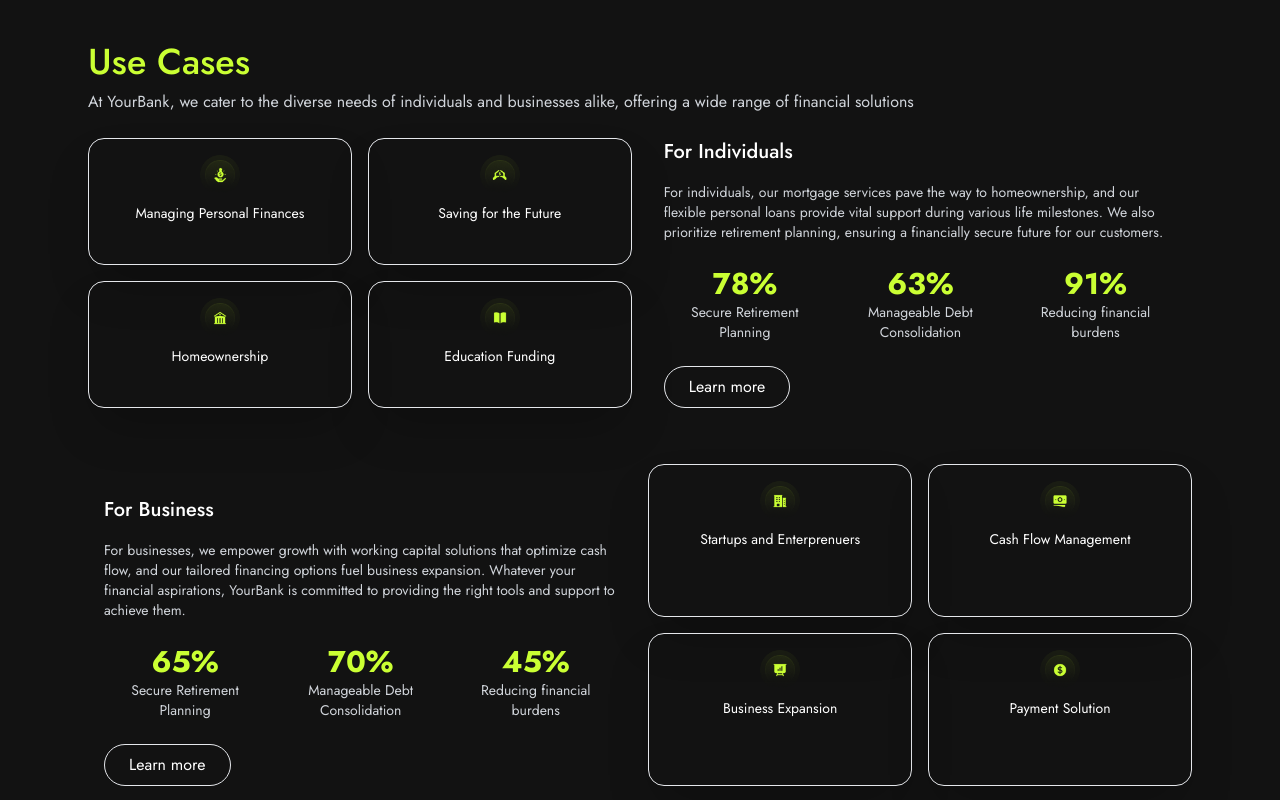
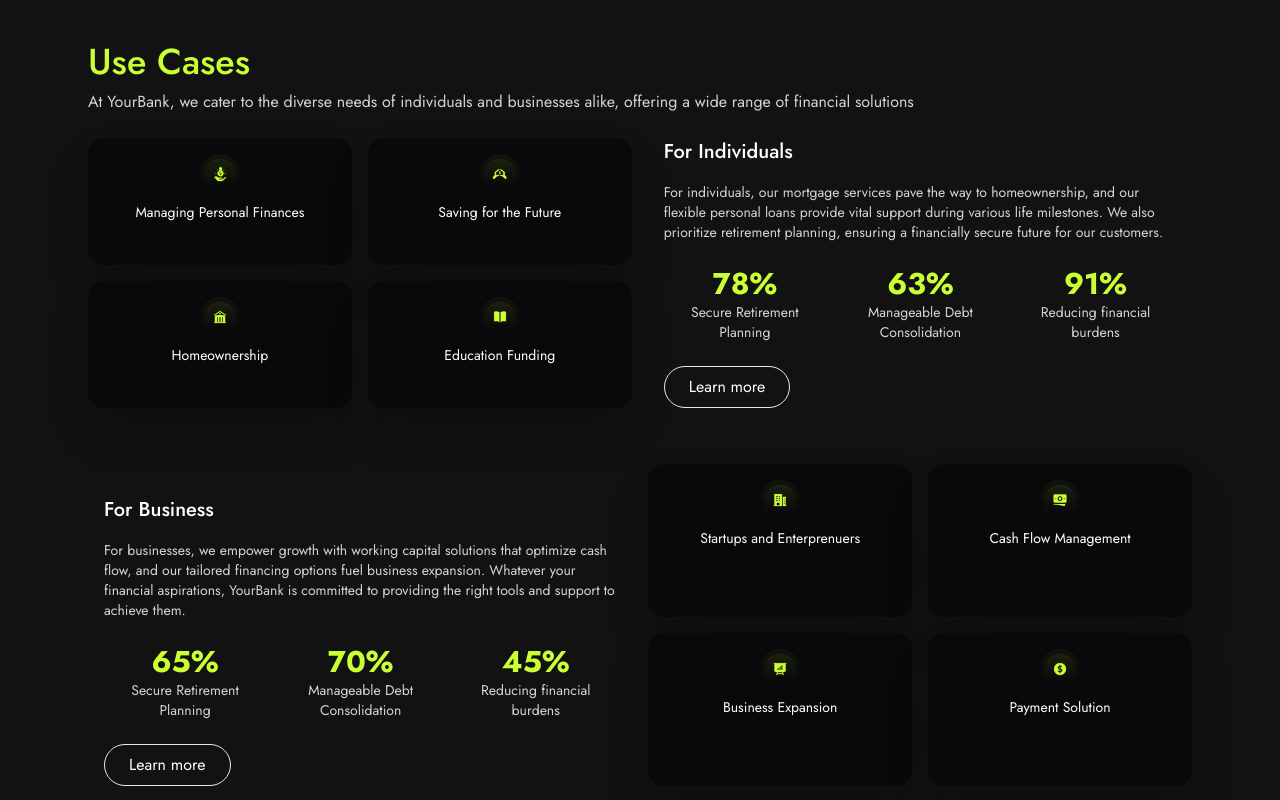
Before and after one commit to Cody-nas/YourBanK-App, a React (Vite) app: page / in a window 1280 px wide. Shown: the part 1140-1940 px from the top of the page. Built offline with nearby package versions, Linux system fonts and the light colour scheme.

Commit message:
Refactor Benefits and UseCases components for improved styling and consistency

```diff
--- a/src/components/Benefits.jsx
+++ b/src/components/Benefits.jsx
@@ -19,7 +19,7 @@
       </div>
       <div className='grid grid-cols-1 mt-4 md:grid-cols-2 gap-6'>
         {/* benefit 1 */}
-        <div className=' p-6 mt-4 '>
+        <div className='bg-zinc-950 rounded-br-[25px] rounded-tl-[25px] p-6 mt-4 '>
           <div className='flex  items-center gap-2'>
             <img src={competitive} alt="" className='w-10 h-10' />
             <h3 className='text-xl font-medium mb-2'>
@@ -31,7 +31,7 @@
           </p>
         </div>
         {/* benefit 2 */}
-        <div className=' p-6 mt-4 '>
+        <div className=' p-6 mt-4 bg-zinc-950 rounded-br-[25px] rounded-tl-[25px] '>
           <div className='flex  items-center gap-2'>
             <img src={health} alt="" className='w-10 h-10' />
             <h3 className='text-xl font-medium mb-2'>
@@ -43,7 +43,7 @@
           </p>
         </div>
         {/* benefit 3 */}
-        <div className=' p-6 mt-4 '>
+        <div className=' p-6 mt-4 bg-zinc-950 rounded-br-[25px] rounded-tl-[25px] '>
           <div className='flex  items-center gap-2'>
             <img src={retirement} alt="" className='w-10 h-10' />
             <h3 className='text-xl font-medium mb-2'>
@@ -55,7 +55,7 @@
           </p>
         </div>
         {/* benefit 4 */}
-        <div className=' p-6 mt-4 '>
+        <div className=' p-6 mt-4 bg-zinc-950 rounded-br-[25px] rounded-tl-[25px] '>
           <div className='flex  items-center gap-2'>
             <img src={workLife} alt="" className='w-10 h-10' />
             <h3 className='text-xl font-medium mb-2'>
--- a/src/components/UseCases.jsx
+++ b/src/components/UseCases.jsx
@@ -26,35 +26,29 @@
           {/* left section */}
           <div className="w-full md:w-1/2 grid grid-cols-2 text-sm mt-4 gap-4">
             {/* <!-- Card 1 --> */}
-            <div className=" p-4 rounded-2xl border shadow-2xl text-center">
+            <div className=" p-4 rounded-2xl bg-zinc-950 shadow-2xl text-center">
               <div className="text-center mb-2">
                 <img src={managing} alt="" className='w-10 h-10 mx-auto' />
               </div>
               <p>Managing Personal Finances</p>
             </div>
-
-
             {/* <!-- Card 2 --> */}
-            <div className=" p-4 rounded-2xl border shadow-2xl text-center">
+            <div className=" p-4 rounded-2xl bg-zinc-950 shadow-2xl text-center">
               <div className="mb-2">
                 <img src={future} alt="" className='w-10 h-10 mx-auto' />
               </div>
               <p>Saving for the Future</p>
             </div>
-
-
             {/* <!-- Card 3 --> */}
-            <div className="p-4 rounded-2xl border shadow-2xl text-center">
+            <div className="p-4 rounded-2xl bg-zinc-950 shadow-2xl text-center">
               <div className="mb-2">
                 <img src={home} alt="" className='w-10 h-10 mx-auto' />
 
               </div>
               <p>Homeownership</p>
             </div>
-
-
             {/* <!-- Card 4 --> */}
-            <div className="p-4 rounded-2xl border shadow-2xl text-center">
+            <div className="p-4 rounded-2xl bg-zinc-950 shadow-2xl text-center">
               <div className=" mb-2">
                 <img src={funding} alt="" className='w-10 h-10 mx-auto' />
 
@@ -123,7 +117,7 @@
           {/* right section */}
           <div className="w-full md:w-1/2 grid grid-cols-2 text-sm mt-6 gap-4">
             {/* <!-- Card 1 --> */}
-            <div className=" p-4 rounded-2xl border shadow-2xl text-center">
+            <div className=" p-4 rounded-2xl bg-zinc-950 shadow-2xl text-center">
               <div className="text-center mb-2">
                 <img src={startup} alt="" className='w-10 h-10 mx-auto' />
               </div>
@@ -132,7 +126,7 @@
 
 
             {/* <!-- Card 2 --> */}
-            <div className=" p-4 rounded-2xl border shadow-2xl text-center">
+            <div className=" p-4 rounded-2xl bg-zinc-950 shadow-2xl text-center">
               <div className="mb-2">
                 <img src={cashflow} alt="" className='w-10 h-10 mx-auto' />
               </div>
@@ -141,7 +135,7 @@
 
 
             {/* <!-- Card 3 --> */}
-            <div className="p-4 rounded-2xl border shadow-2xl text-center">
+            <div className="p-4 rounded-2xl bg-zinc-950 shadow-2xl text-center">
               <div className="mb-2">
                 <img src={business} alt="" className='w-10 h-10 mx-auto' />
 
@@ -151,7 +145,7 @@
 
 
             {/* <!-- Card 4 --> */}
-            <div className="p-4 rounded-2xl border shadow-2xl text-center">
+            <div className="p-4 rounded-2xl bg-zinc-950 shadow-2xl text-center">
               <div className=" mb-2">
                 <img src={payment} alt="" className='w-10 h-10 mx-auto' />
 
```
